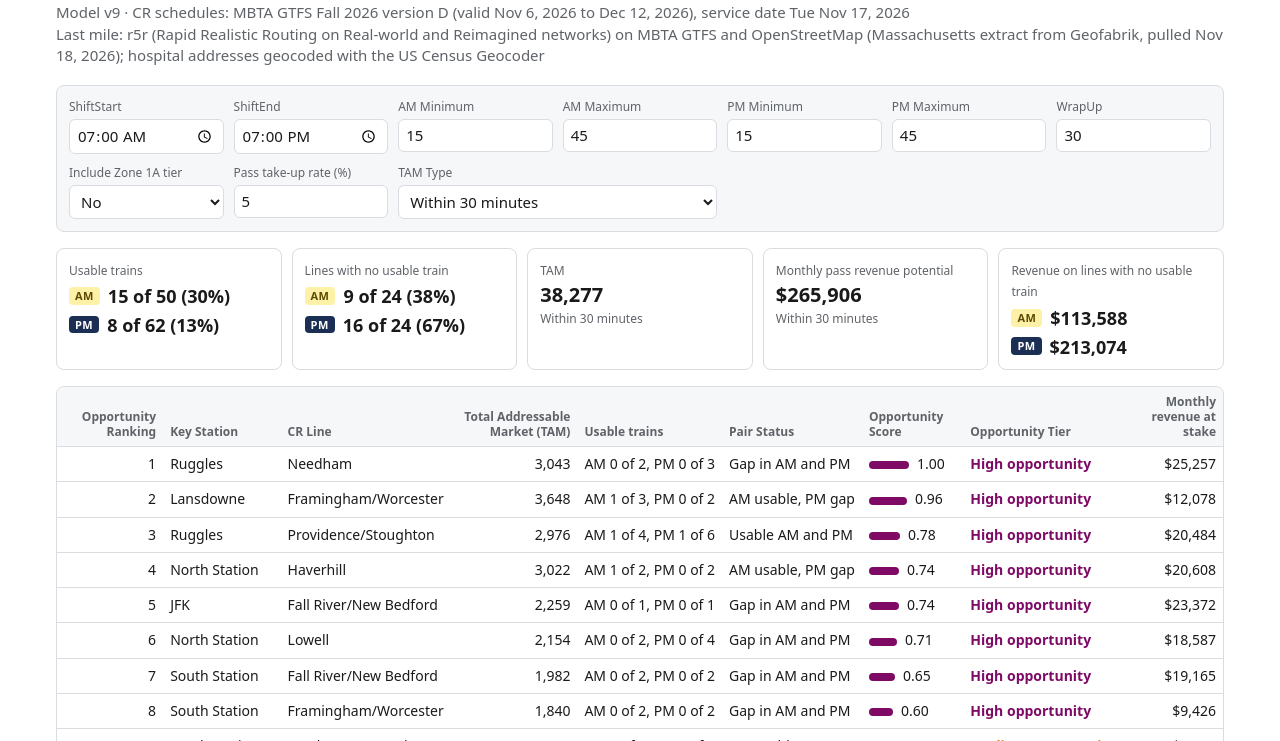
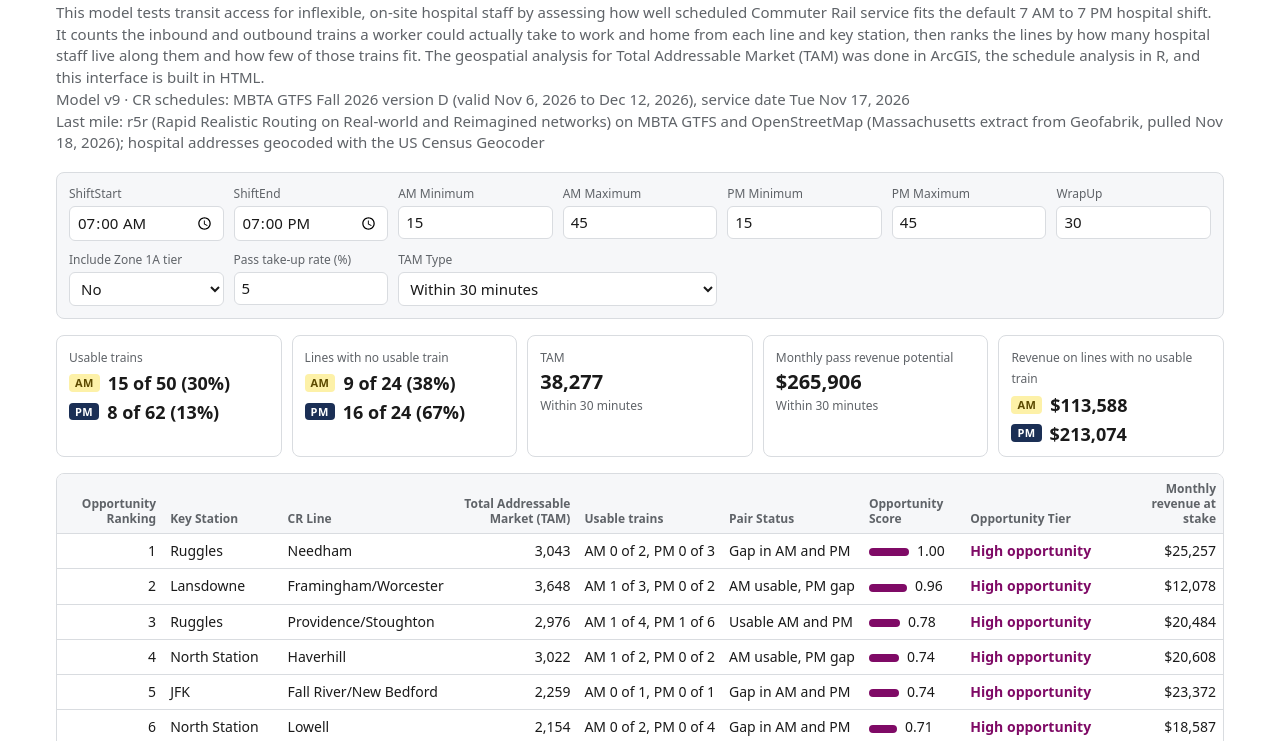
Before and after one commit to oouadani1/cr-schedule-fit-model, a plain HTML site: page index.html in a window 1280 px wide. Shown: the part 56-797 px from the top of the page. Drawn offline with Linux system fonts and the light colour scheme.

Commit message:
model-summary

```diff
--- a/index.html
+++ b/index.html
@@ -66,7 +66,7 @@ tr:last-child td{border-bottom:0}
 <div class="ttl"><h1>CR Schedule Fit Model</h1><button class="info" id="info" type="button" aria-label="Key terms" aria-expanded="false" aria-controls="defs">i</button></div>
 <dl class="defs" id="defs" hidden></dl>
 </div>
-<p class="sub">Model v9 &middot; CR schedules: MBTA GTFS Fall 2026 version D (valid Nov 6, 2026 to Dec 12, 2026), service date Tue Nov 17, 2026<br>Last mile: r5r (Rapid Realistic Routing on Real-world and Reimagined networks) on MBTA GTFS and OpenStreetMap (Massachusetts extract from Geofabrik, pulled Nov 18, 2026); hospital addresses geocoded with the US Census Geocoder</p>
+<p class="sub">This model tests transit access for inflexible, on-site hospital staff by assessing how well scheduled Commuter Rail service fits the default 7 AM to 7 PM hospital shift. It counts the inbound and outbound trains a worker could actually take to work and home from each line and key station, then ranks the lines by how many hospital staff live along them and how few of those trains fit. The geospatial analysis for Total Addressable Market (TAM) was done in ArcGIS, the schedule analysis in R, and this interface is built in HTML.<br>Model v9 &middot; CR schedules: MBTA GTFS Fall 2026 version D (valid Nov 6, 2026 to Dec 12, 2026), service date Tue Nov 17, 2026<br>Last mile: r5r (Rapid Realistic Routing on Real-world and Reimagined networks) on MBTA GTFS and OpenStreetMap (Massachusetts extract from Geofabrik, pulled Nov 18, 2026); hospital addresses geocoded with the US Census Geocoder</p>
 
 <div class="settings">
   <label>ShiftStart<input id="ShiftStart" type="time" value="07:00"></label>
```
